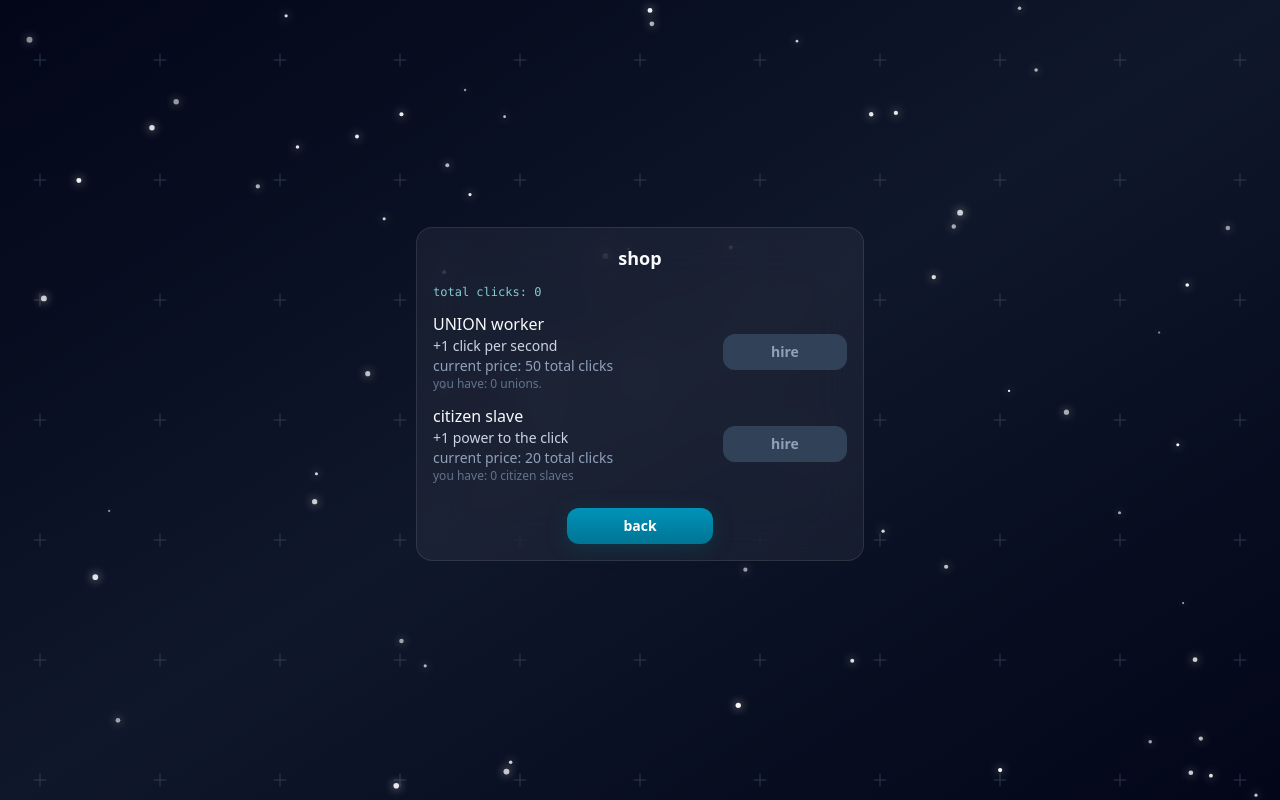
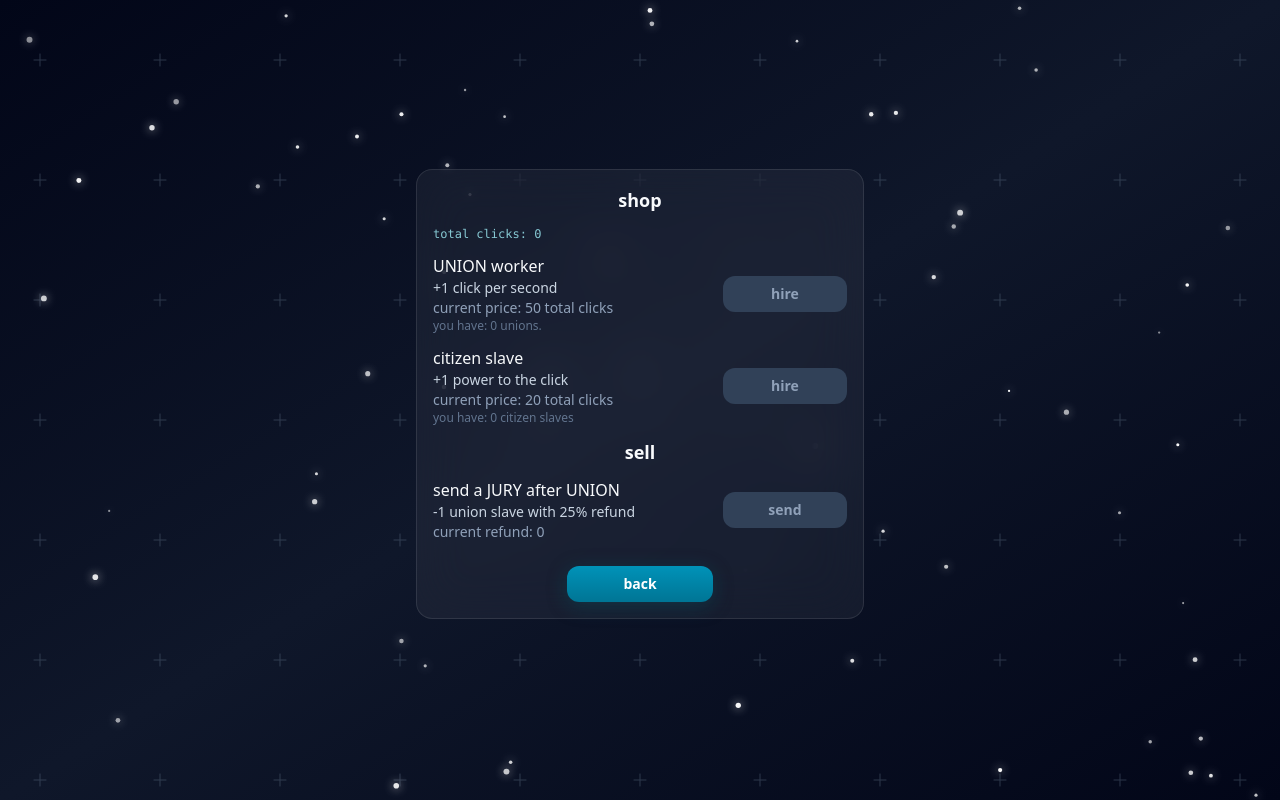
Before and after one commit to privatewithak/click-the-jury, a React (Vite) app: page / in a window 1280 px wide. Both pictures are taken after a click on the button "Shop". Built offline with nearby package versions, Linux system fonts and the light colour scheme.

Commit message:
add selling union workers

```diff
--- a/src/components/Shop.jsx
+++ b/src/components/Shop.jsx
@@ -39,25 +39,34 @@ function Shop({
 function handleBuyUnionWorker() {
   const cost = getUnionCost(unionWorkers)
 
-    setTotalClicks(prev => {
-      if (prev < cost) {
-        return prev
+  if (totalClicks < cost) return
+
+  setTotalClicks(prev => prev - cost)
+  setUnionWorkers(prev => prev + 1)
 }
 
-      setUnionWorkers(prevWorkers => prevWorkers + 1)
-      return prev - cost
-    })
+  const curRefund = unionWorkers > 0 ? Math.floor(getUnionCost(unionWorkers - 1) * 0.25) : 0;
 
+
+  function sendJURYAfterUNION() {
+    if (unionWorkers <= 0) return;
+
+      const last = getUnionCost(unionWorkers - 1);
+    const refund = Math.floor(last * 0.25);
+
+    setTotalClicks(prev => prev + refund);
+
+    setUnionWorkers(prev => Math.max(0, prev - 1));
   }
 
 return (
     <>
-
       <div className="mt-4 w-[92%] sm:w-full max-w-md mx-auto rounded-2xl border border-white/10 backdrop-blur-xl bg-white/5 p-3 flex flex-col gap-2 mb-4 z-2 sm:mt-6 sm:p-4 sm:gap-3 sm:mb-5">
         <h2 className="text-base font-semibold text-center sm:text-lg">shop</h2>
         <span className={`text-xs ${theme.textSoft} font-mono`}>total clicks: {totalClicks}</span>
+
+        {/* union worker */}
         <div className="flex items-center justify-between gap-3 sm:gap-4">
-
           <div>
             <div className="font-medium">UNION worker</div>
             <div className="text-xs text-slate-300 sm:text-sm">+1 click per second</div>
@@ -68,7 +77,6 @@ function Shop({
               you have: {unionWorkers} unions.
             </div>
           </div>
-
           <button
             onClick={handleBuyUnionWorker}
             disabled={totalClicks < getUnionCost(unionWorkers)}
@@ -81,6 +89,8 @@ function Shop({
             hire
           </button>
         </div>
+
+        {/* citizen slave */}
         <div className="flex items-center justify-between gap-3 sm:gap-4">
           <div>
             <div className="font-medium">citizen slave</div>
@@ -88,12 +98,40 @@ function Shop({
             <div className="text-xs text-slate-400 sm:text-sm">current price: {getClickPowerCost(clickPower)} total clicks</div>
             <div className="text-[11px] text-slate-500 sm:text-xs">you have: {clickPower - 1} citizen slaves</div>
           </div>
-           <button onClick={handleBuyClickPower} disabled={totalClicks < getClickPowerCost(clickPower)} className={`px-2.5 py-1.5 rounded-xl text-xs font-semibold w-3/10 sm:px-3 sm:py-2 sm:text-sm
+          <button
+            onClick={handleBuyClickPower}
+            disabled={totalClicks < getClickPowerCost(clickPower)}
+            className={`px-2.5 py-1.5 rounded-xl text-xs font-semibold w-3/10 sm:px-3 sm:py-2 sm:text-sm
               ${totalClicks < getClickPowerCost(clickPower)
                 ? 'bg-slate-700 text-slate-400 cursor-not-allowed'
                 : 'bg-emerald-500 hover:bg-emerald-400 text-black transition-all cursor-pointer hover:shadow-[0_0_0_1px_rgba(52,211,153,0.6),0_0_25px_rgba(52,211,153,0.8),0_0_60px_rgba(52,211,153,0.4)] shadow-md active:bg-emerald-700 active:shadow-[0_0_0_1px_rgba(15,23,42,0.9),0_0_15px_rgba(15,23,42,0.9)] active:translate-y-[-1px] duration-200 ease-in-out'
-              }`}>hire</button>
+              }`}
+          >
+            hire
+          </button>
         </div>
+
+        {/* sell a union section */}
+        <h3 className="text-base font-semibold text-center sm:text-lg">sell</h3>
+        <div className="flex items-center justify-between gap-3 sm:gap-4">
+          <div>
+            <div className="font-medium">send a JURY after UNION</div>
+            <div className="text-xs text-slate-300 sm:text-sm">-1 union slave with 25% refund</div>
+            <div className="text-xs text-slate-400 sm:text-sm">current refund: {curRefund}</div>
+          </div>
+          <button
+            onClick={sendJURYAfterUNION}
+            disabled={unionWorkers <= 0}
+            className={`px-2.5 py-1.5 rounded-xl text-xs font-semibold w-3/10 sm:px-3 sm:py-2 sm:text-sm
+              ${unionWorkers <= 0
+                ? 'bg-slate-700 text-slate-400 cursor-not-allowed'
+                : 'bg-yellow-500 hover:bg-yellow-400 text-black transition-all cursor-pointer hover:shadow-[0_0_0_1px_rgba(234,179,8,0.6),0_0_25px_rgba(234,179,8,0.8),0_0_60px_rgba(234,179,8,0.4)] shadow-md active:bg-yellow-700 active:shadow-[0_0_0_1px_rgba(15,23,42,0.9),0_0_15px_rgba(15,23,42,0.9)] active:translate-y-[-1px] duration-200 ease-in-out'
+              }`}
+          >
+            send
+          </button>
+        </div>
+
         <button
           onClick={() => setSelected('card')}
           className={`${theme.buttonBg} text-sm font-semibold py-2 px-14 rounded-xl overflow-hidden transform transition-transform duration-250 hover:-translate-y-0.5 active:translate-y-0.5 focus:outline-none focus-visible:ring-2 focus-visible:ring-offset-2 focus-visible:ring-white/50 flex items-center justify-center mt-3 mx-auto`}
```
Lines whose indentation alone changed are shown as unchanged.
